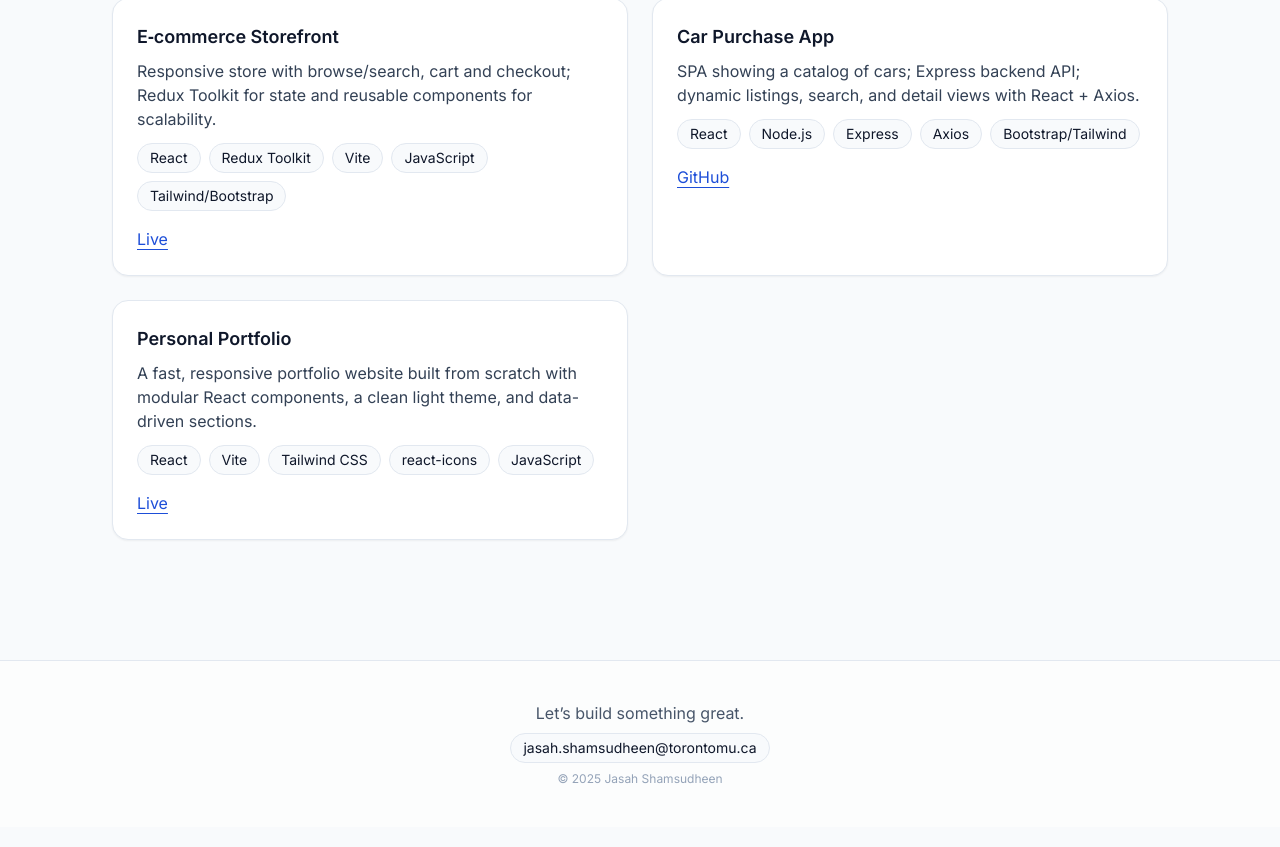
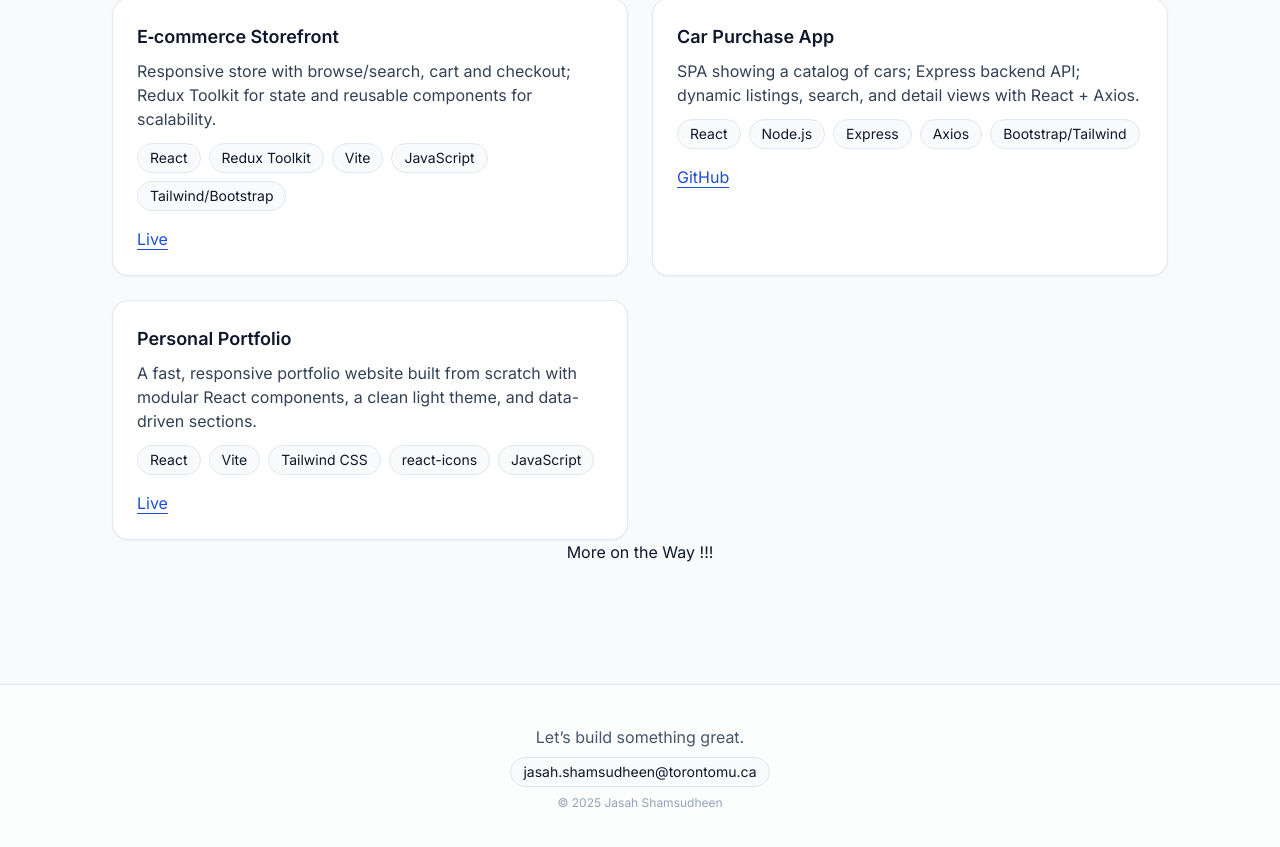
Before and after one commit to jsprogram2014/My-Website, a React (Vite) app: page / in a window 1280 px wide. Shown: the part 2389-3236 px from the top of the page. Built offline with nearby package versions, Linux system fonts and the light colour scheme.

Commit message:
added more on the way

```diff
--- a/src/App.jsx
+++ b/src/App.jsx
@@ -50,8 +50,10 @@ export default function App() {
         <Section id="projects" title="Projects">
           <div className="container-max">
             <Projects />
+            <h4 className="text-center">More on the Way !!! </h4>
           </div>
         </Section>
+
       </main>
       <Footer />
     </>
```
